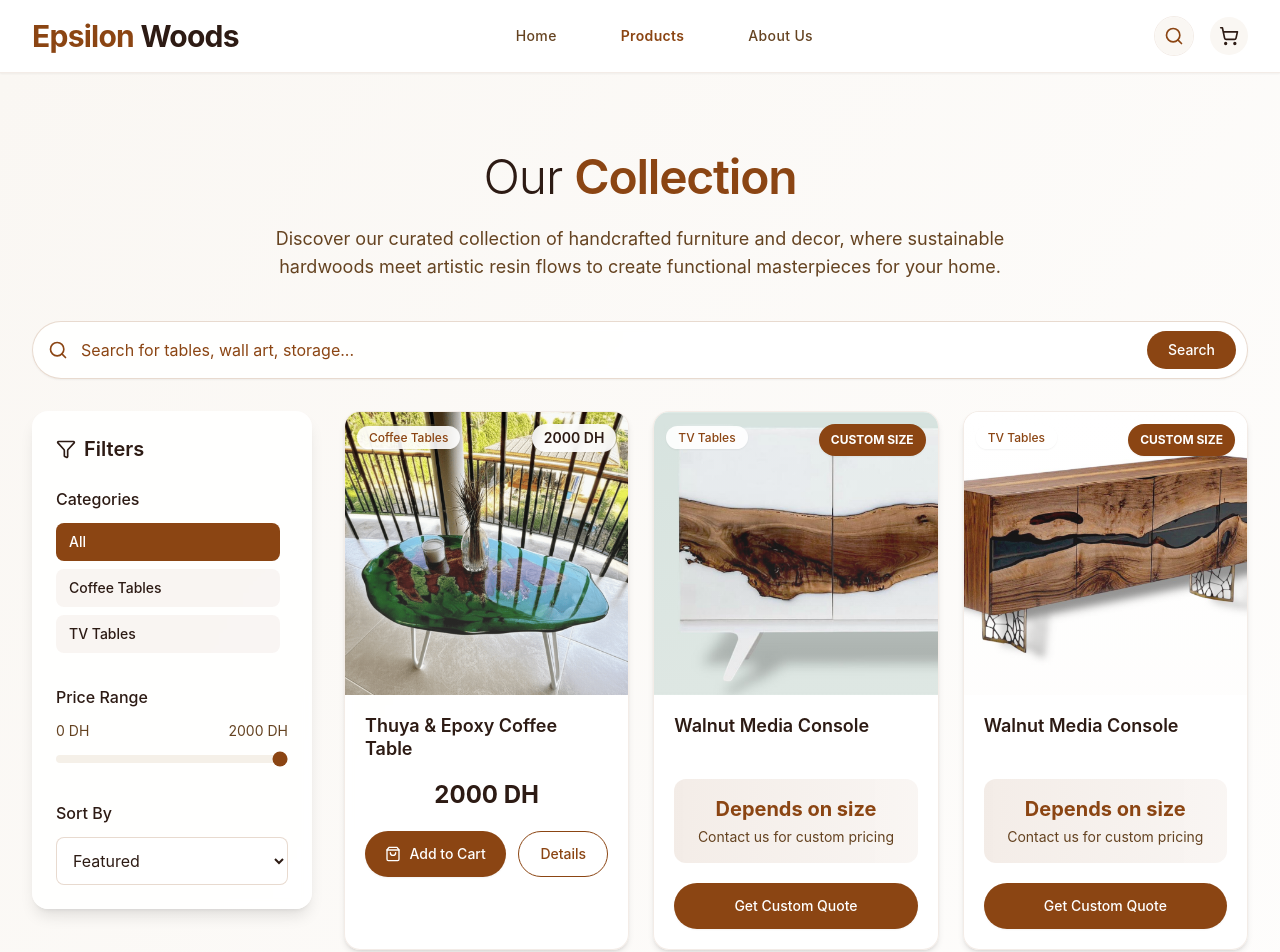
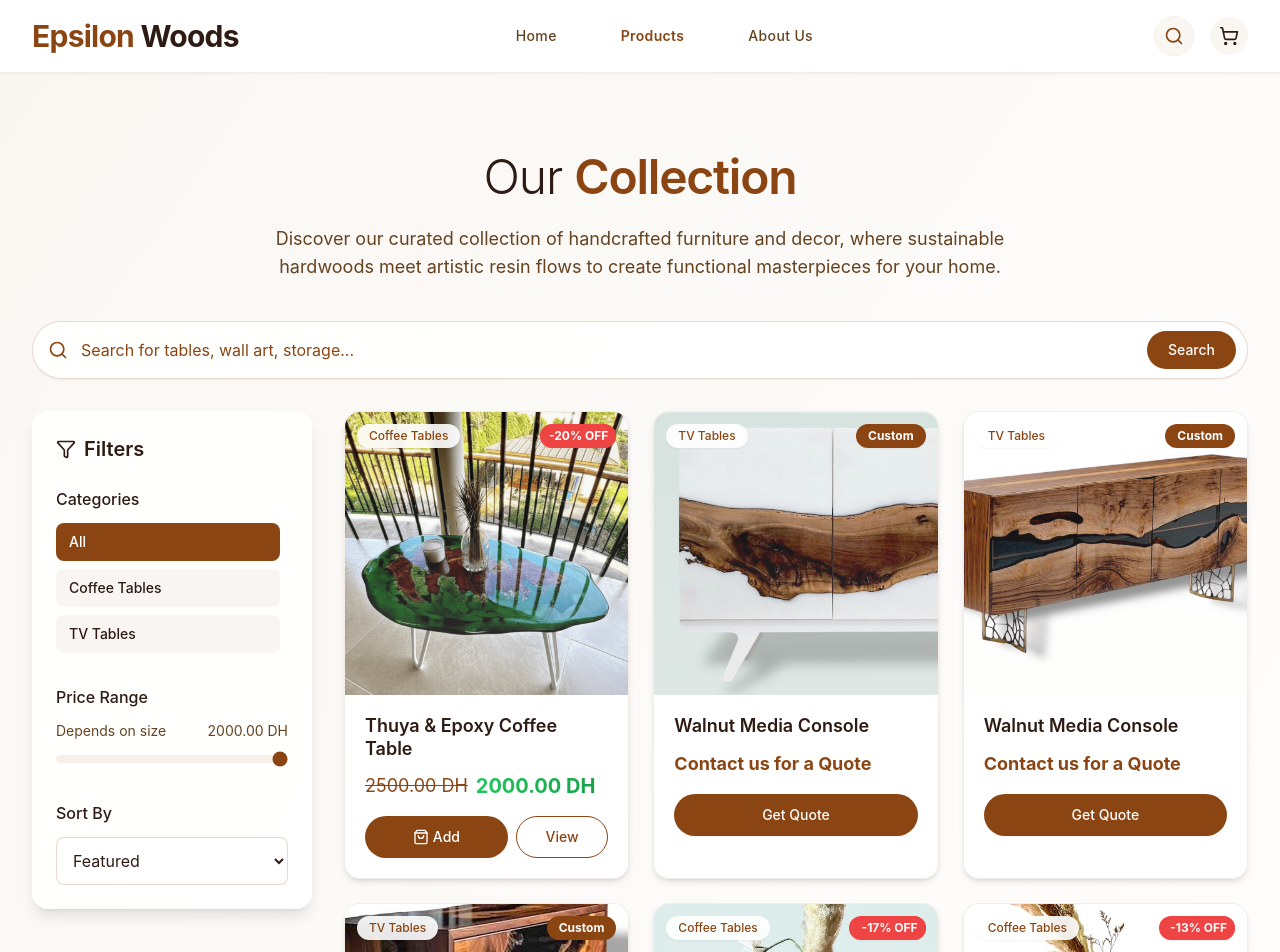
Before and after one commit to MouadHsb/epsilon, a React (Vite) app: page /products in a window 1280 px wide. Shown: the top 952 px of the page. Built offline with nearby package versions, Linux system fonts and the light colour scheme.

Commit message:
reductions complete

```diff
--- a/src/data/products.js
+++ b/src/data/products.js
@@ -61,7 +61,7 @@ const products = [
     id: 21,
     name: "Walnut Media Console",
     description: "This contemporary media console is expertly crafted from high-quality **walnut wood**, showcasing its rich grain and natural beauty. It features two spacious drawers and an open shelf, perfect for housing media devices, remotes, and entertainment accessories. Integrated cable management cutouts keep wires tidy and out of sight, ensuring a clean aesthetic. Its minimalist design and sturdy construction make it an ideal addition to any modern home, blending natural elegance with practical functionality.",
-    originalPrice: null,
+    originalPrice: 0,
     price: 0,
     category: "TV Tables",
     size: "Customizable",
@@ -76,7 +76,7 @@ const products = [
     id: 22,
     name: "Walnut Media Console",
     description: "This contemporary media console is expertly crafted from high-quality **walnut wood**, showcasing its rich grain and natural beauty. It features two spacious drawers and an open shelf, perfect for housing media devices, remotes, and entertainment accessories. Integrated cable management cutouts keep wires tidy and out of sight, ensuring a clean aesthetic. Its minimalist design and sturdy construction make it an ideal addition to any modern home, blending natural elegance with practical functionality.",
-    originalPrice: null,
+    originalPrice: 0,
     price: 0,
     category: "TV Tables",
     size: "Customizable",
@@ -89,7 +89,7 @@ const products = [
     id: 23,
     name: "Walnut Media Console",
     description: "This contemporary media console is expertly crafted from high-quality **walnut wood**, showcasing its rich grain and natural beauty. It features two spacious drawers and an open shelf, perfect for housing media devices, remotes, and entertainment accessories. Integrated cable management cutouts keep wires tidy and out of sight, ensuring a clean aesthetic. Its minimalist design and sturdy construction make it an ideal addition to any modern home, blending natural elegance with practical functionality.",
-    originalPrice: null,
+    originalPrice: 0,
     price: 0,
     category: "TV Tables",
     size: "Customizable",
--- a/src/pages/Products.jsx
+++ b/src/pages/Products.jsx
@@ -3,7 +3,8 @@ import { useLocation, useNavigate } from 'react-router-dom';
 import Layout from '../components/Layout';
 import { Toaster, toast } from 'sonner';
 import { fetchProducts } from '../services/productService';
-import { Star, Filter, ChevronDown, Loader, Search, ShoppingBag, TreePine, Palette, Heart } from 'lucide-react';
+// Removed unused icons: Star, TreePine, Palette, Heart
+import { Filter, ChevronDown, Loader, Search, ShoppingBag } from 'lucide-react';
 import { getImageUrl } from '../utils/imageUtils';
 import { formatPrice, hasDiscount, hasCustomPrice, calculateDiscount } from '../utils/priceUtils';
 
@@ -11,16 +12,8 @@ import { formatPrice, hasDiscount, hasCustomPrice, calculateDiscount } from '../
 const ProductCard = ({ product, onAddToCart }) => {
   const navigate = useNavigate();
   const [isHovering, setIsHovering] = useState(false);
-  const [isFavorite, setIsFavorite] = useState(false);
+  const isCustomPrice = hasCustomPrice(product);
 
-  useEffect(() => {
-    const favorites = JSON.parse(localStorage.getItem('favorites') || '[]');
-    setIsFavorite(favorites.includes(product.id));
-  }, [product.id]);
-
-
-  const discount = hasDiscount(product) ? calculateDiscount(product.originalPrice, product.price) : 0;
-  const isCustomPrice = hasCustomPrice(product);
 
   return (
     <div
@@ -44,37 +37,30 @@ const ProductCard = ({ product, onAddToCart }) => {
           loading="lazy"
         />
 
-        {/* Category badge */}
-        <div className="absolute top-3 left-3 z-20">
+        {/* Category and Discount badges */}
+        <div className="absolute top-3 left-3 right-3 z-20 flex justify-between items-center">
           <span className="bg-white/90 backdrop-blur-sm px-3 py-1 rounded-full text-primary
             text-xs font-medium shadow-sm">
             {product.category}
           </span>
+
+          {hasDiscount(product) && (
+            <div className="bg-red-500 text-white px-3 py-1 rounded-full text-xs font-bold shadow-sm">
+              Discount
+            </div>
+          )}
         </div>
 
-        {/* Price display in top right - showing BOTH prices */}
+        {/* FIXED: Price display in top right - now shows "Custom" for custom pricing */}
         <div className="absolute top-3 right-3 z-20">
           {isCustomPrice ? (
-            <div className="bg-primary text-white px-3 py-2 rounded-full text-xs font-bold shadow-sm">
-              CUSTOM SIZE
+            <div className="bg-primary text-white px-3 py-1 rounded-full text-xs font-bold shadow-sm">
+              Custom
             </div>
           ) : hasDiscount(product) ? (
-            <div className="bg-white/95 backdrop-blur-sm rounded-xl p-3 shadow-lg border border-red-200">
-              {/* Discount badge */}
-              <div className="bg-red-500 text-white px-2 py-1 rounded-full text-xs font-bold mb-2 text-center">
-                -{discount}% OFF
+             <div className="bg-red-500 text-white px-2 py-1 rounded-full text-xs font-bold mb-2 text-center">
+                -{calculateDiscount(product.originalPrice, product.price)}% OFF
               </div>
-              {/* Original price - clearly visible */}
-              <div className="text-center">
-                <div className="text-sm text-red-500 line-through font-semibold">
-                  {product.originalPrice.toFixed(0)} DH
-                </div>
-                {/* New price - prominent */}
-                <div className="text-lg font-black text-green-600">
-                  {product.price.toFixed(0)} DH
-                </div>
-              </div>
-            </div>
           ) : (
             <div className="bg-white/90 backdrop-blur-sm px-3 py-1 rounded-full shadow-sm">
               <div className="text-timber-700 font-semibold text-sm">
@@ -84,7 +70,6 @@ const ProductCard = ({ product, onAddToCart }) => {
           )}
         </div>
 
-
         <div className={`absolute inset-0 bg-black/20 transition-opacity duration-300 ${
           isHovering ? 'opacity-100' : 'opacity-0'
         }`} />
@@ -93,105 +78,85 @@ const ProductCard = ({ product, onAddToCart }) => {
       <div className="p-5">
         <h3
           onClick={() => navigate(`/product/${product.id}`)}
-          className="text-lg font-semibold text-timber-700 mb-2 cursor-pointer
-            hover:text-primary transition-colors leading-tight h-14 line-clamp-2"
+          className="text-lg font-semibold text-timber-700 mb-3 cursor-pointer
+            hover:text-primary transition-colors leading-tight line-clamp-2"
         >
           {product.name}
         </h3>
 
+        {/* Price Section */}
+        <div className="mb-4">
+          {isCustomPrice ? (
+            <div>
+              <span className="text-lg font-bold text-primary">
+                Contact us for a Quote
+              </span>
 
-        {/* MAIN Price display in card body - showing BOTH prices prominently */}
-        <div className="mb-5">
-          {isCustomPrice ? (
-            <div className="text-center bg-gradient-to-r from-primary/10 to-primary/5 rounded-xl p-4">
-              <span className="text-xl font-bold text-primary block">
-                Depends on size
-              </span>
-              <p className="text-sm text-timber-600 mt-1">Contact us for custom pricing</p>
-            </div>
-          ) : hasDiscount(product) ? (
-            /* BOTH PRICES CLEARLY DISPLAYED */
-            <div className="text-center bg-gradient-to-r from-red-50 to-orange-50 rounded-xl p-4 border border-red-200">
-              {/* Original price - large and visible */}
-              <div className="mb-2">
-                <span className="text-lg text-red-500 line-through font-bold">
-                  {product.originalPrice.toFixed(0)} DH
-                </span>
-                <span className="ml-2 bg-red-500 text-white px-3 py-1 rounded-full text-sm font-bold">
-                  -{discount}% OFF
-                </span>
-              </div>
-
-              {/* New price - even larger and prominent */}
-              <div className="text-3xl font-black text-green-600 mb-2">
-                {product.price.toFixed(0)} DH
-              </div>
-
-              {/* Savings highlight */}
-              <div className="text-sm text-green-700 font-bold bg-green-100 rounded-full px-3 py-1 inline-block">
-                💰 Save {(product.originalPrice - product.price).toFixed(0)} DH
-              </div>
             </div>
           ) : (
-            /* Regular price for non-discounted items */
-            <div className="text-center">
-              <div className="text-2xl font-bold text-timber-700">
-                {product.price.toFixed(0)} DH
-              </div>
+            <div>
+              {hasDiscount(product) ? (
+                <div className="flex items-center gap-2">
+                  <div className="text-lg text-timber-500 line-through">
+                    {formatPrice(product.originalPrice)}
+                  </div>
+                  <div className="text-xl font-bold bg-gradient-to-r from-green-500 to-green-600 bg-clip-text text-transparent">
+                    {formatPrice(product.price)}
+                  </div>
+                </div>
+              ) : (
+                <div className="text-lg font-bold text-timber-700">
+                  {formatPrice(product.price)}
+                </div>
+              )}
             </div>
           )}
         </div>
 
         {/* Action buttons */}
-        <div className="grid grid-cols-5 gap-3 mt-auto">
+        <div className="grid grid-cols-5 gap-2">
           {isCustomPrice ? (
             <button
               onClick={() => navigate(`/product/${product.id}`)}
-              className="bg-primary text-white px-4 py-3 rounded-full
+              className="bg-primary text-white px-4 py-2.5 rounded-full
                 hover:bg-primary-dark transition-all duration-300 shadow-sm
                 hover:shadow-md font-medium text-sm col-span-5 flex items-center justify-center gap-2"
             >
-              <span>Get Custom Quote</span>
+              <span>Get Quote</span>
             </button>
           ) : (
             <>
               <button
                 onClick={(e) => {
                   e.preventDefault();
+                  e.stopPropagation();
                   onAddToCart(product);
                 }}
-                className={`text-white px-4 py-3 rounded-full transition-all duration-300 shadow-sm
-                  hover:shadow-md font-medium text-sm col-span-3 flex items-center justify-center gap-2
+                className={`text-white px-4 py-2.5 rounded-full transition-all duration-300 shadow-sm
+                  hover:shadow-md font-medium text-sm col-span-3 flex items-center justify-center gap-1
                   ${hasDiscount(product)
-                    ? 'bg-gradient-to-r from-green-500 to-green-600 hover:from-green-600 hover:to-green-700 animate-pulse'
+                    ? 'bg-primary text-white hover:bg-primary-dark transition-all duration-300 shadow-sm hover:shadow-md'
                     : 'bg-primary hover:bg-primary-dark'
                   }`}
               >
                 <ShoppingBag className="w-4 h-4" />
-                <span>{hasDiscount(product) ? 'GRAB DEAL!' : 'Add to Cart'}</span>
+                <span className="hidden sm:inline">Add</span>
               </button>
 
               <button
-                onClick={() => navigate(`/product/${product.id}`)}
-                className="bg-white text-primary px-4 py-3 rounded-full border border-primary
+                onClick={(e) => {
+                  e.stopPropagation();
+                  navigate(`/product/${product.id}`);
+                }}
+                className="bg-white text-primary px-4 py-2.5 rounded-full border border-primary
                   hover:bg-primary/5 transition-all duration-300 font-medium text-sm col-span-2"
               >
-                Details
+                View
               </button>
             </>
           )}
         </div>
       </div>
-
-      {/* Floating deal badge for extra attention */}
-      {hasDiscount(product) && (
-        <div className="absolute -top-3 -left-3 z-30">
-          <div className="bg-gradient-to-r from-orange-400 to-red-500 text-white px-4 py-2 rounded-full
-            text-xs font-bold shadow-lg transform -rotate-12 animate-bounce">
-            🔥 SALE
-          </div>
-        </div>
-      )}
     </div>
   );
 };
@@ -235,8 +200,8 @@ const FilterSidebar = ({ categories, activeCategory, onCategoryChange, sortOptio
         <h4 className="text-md font-medium text-timber-700 mb-3">Price Range</h4>
         <div className="space-y-2">
           <div className="flex justify-between text-sm text-timber-600 mb-1">
-            <span>{priceRange[0]} DH</span>
-            <span>{priceRange[1]} DH</span>
+            <span>{formatPrice(priceRange[0])}</span>
+            <span>{formatPrice(priceRange[1])}</span>
           </div>
           <input
             type="range"
@@ -303,7 +268,8 @@ const Products = () => {
         const uniqueCategories = [...new Set(data.map(product => product.category))];
         setCategories(uniqueCategories);
 
-        const highestPrice = Math.ceil(Math.max(...data.map(product => product.price)));
+        const pricesOnly = data.filter(p => p.price > 0).map(p => p.price);
+        const highestPrice = pricesOnly.length > 0 ? Math.ceil(Math.max(...pricesOnly)) : 5000;
         setMaxPrice(highestPrice);
         setPriceRange([0, highestPrice]);
 
@@ -339,15 +305,24 @@ const Products = () => {
     }
 
     result = result.filter(product => {
+      if (product.price === 0) return true;
       return product.price >= priceRange[0] && product.price <= priceRange[1];
     });
 
     switch (sortOption) {
       case 'price-low':
-        result.sort((a, b) => a.price - b.price);
+        result.sort((a, b) => {
+          if (a.price === 0) return 1;
+          if (b.price === 0) return -1;
+          return a.price - b.price;
+        });
         break;
       case 'price-high':
-        result.sort((a, b) => b.price - a.price);
+        result.sort((a, b) => {
+          if (a.price === 0) return 1;
+          if (b.price === 0) return -1;
+          return b.price - a.price;
+        });
         break;
       case 'name-asc':
         result.sort((a, b) => a.name.localeCompare(b.name));
@@ -356,7 +331,15 @@ const Products = () => {
         result.sort((a, b) => b.name.localeCompare(a.name));
         break;
       default:
-        result.sort((a, b) => (b.featured ? 1 : 0) - (a.featured ? 1 : 0));
+        result.sort((a, b) => {
+          const aDiscount = hasDiscount(a) ? calculateDiscount(a.originalPrice, a.price) : 0;
+          const bDiscount = hasDiscount(b) ? calculateDiscount(b.originalPrice, b.price) : 0;
+
+          if (a.featured && !b.featured) return -1;
+          if (!a.featured && b.featured) return 1;
+
+          return bDiscount - aDiscount;
+        });
     }
 
     setFilteredProducts(result);
@@ -464,6 +447,7 @@ const Products = () => {
               Discover our curated collection of handcrafted furniture and decor, where sustainable hardwoods
               meet artistic resin flows to create functional masterpieces for your home.
             </p>
+
           </div>
 
           <div className="flex flex-col sm:flex-row gap-4 mb-8">
@@ -532,7 +516,7 @@ const Products = () => {
 
               {(priceRange[0] !== 0 || priceRange[1] !== maxPrice) && (
                 <div className="bg-primary/10 text-primary py-1 px-3 rounded-full text-sm font-medium flex items-center">
-                  Price: {priceRange[0]} DH - {priceRange[1]} DH
+                  Price: {formatPrice(priceRange[0])} - {formatPrice(priceRange[1])}
                   <button
                     onClick={() => setPriceRange([0, maxPrice])}
                     className="ml-2 hover:text-primary-dark"
@@ -603,21 +587,13 @@ const Products = () => {
                     <Search className="w-8 h-8 text-primary opacity-70" />
                   </div>
                   <h3 className="text-xl font-semibold text-timber-700 mb-2">No pieces found</h3>
-                  <p className="text-timber-600 max-w-md mx-auto">
+                  <p className="text-timber-600 max-w-
+                  \md mx-auto">
                     We couldn't find any furniture matching your criteria.
                     Try adjusting your filters or explore our custom order options.
                   </p>
-                  <button
-                    onClick={() => navigate('/custom')}
-                    className="mt-4 bg-primary text-white px-6 py-3 rounded-full
-                      hover:bg-primary-dark transition-all duration-300 shadow-md hover:shadow-lg
-                      font-medium"
-                  >
-                    Request Custom Piece
-                  </button>
                 </div>
               ) : (
-                // ## MODIFIED: Sizing now matches the first code ##
                 <div className="grid grid-cols-1 sm:grid-cols-2 lg:grid-cols-3 gap-6">
                   {filteredProducts.map((product) => (
                     <ProductCard
--- a/src/services/productService.js
+++ b/src/services/productService.js
@@ -16,6 +16,7 @@ const formatProductForListing = (product) => ({
   id: product.id,
   name: product.name,
   description: product.description,
+  originalPrice: product.originalPrice,
   price: product.price,
   category: product.category,
   image: product.images[0],
```
